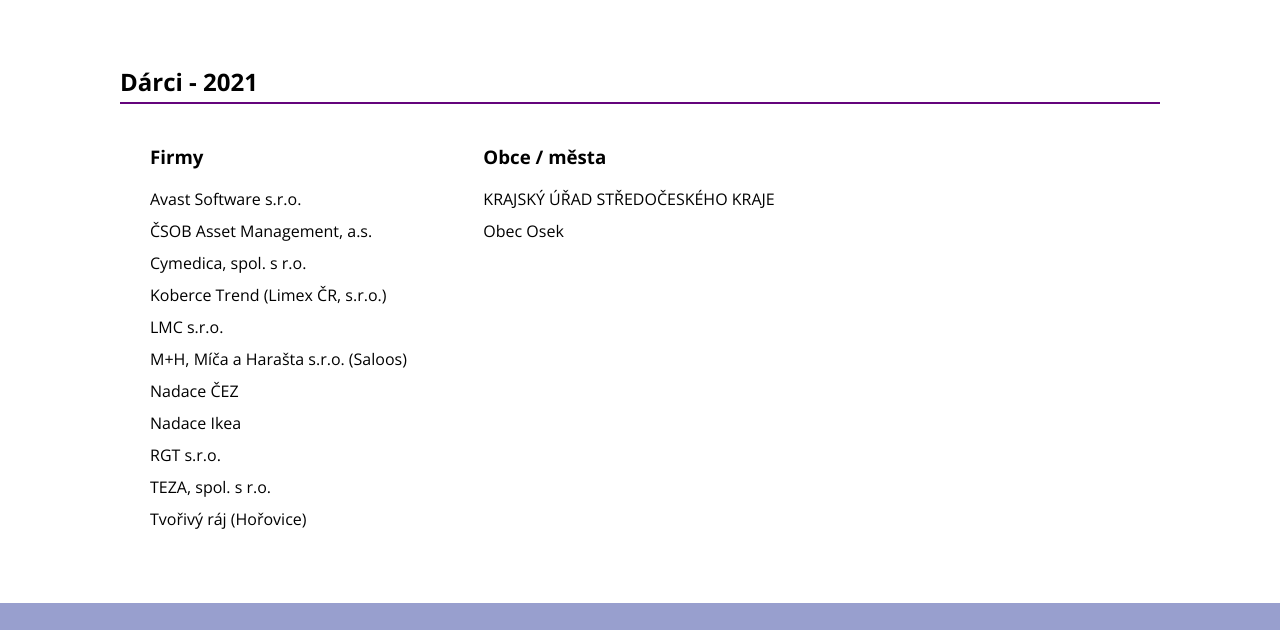
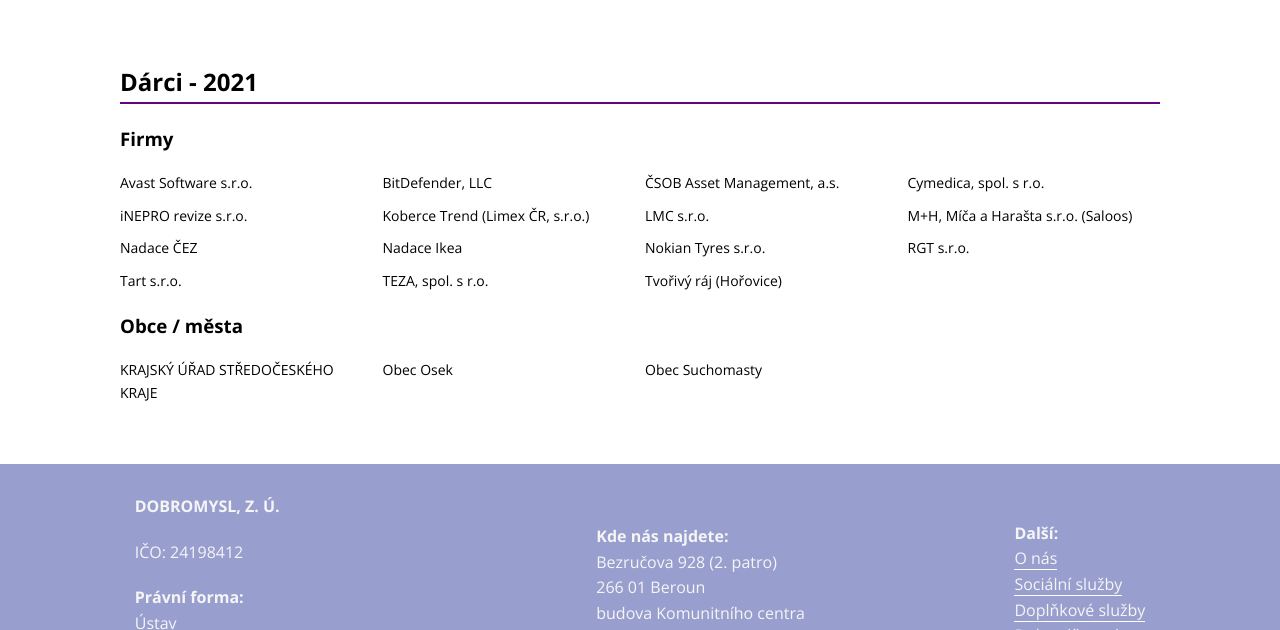
Before and after one commit to Kaczna/Projekt_Dobromysl, an Eleventy site: page partneri.html in a window 1280 px wide. Shown: the part 960-1590 px from the top of the page. Built offline with nearby package versions, Linux system fonts and the light colour scheme; Eleventy itself is replaced by a stand-in of ours; files that its build step writes are made by us from their sources.

Commit message:
Upraveno zarovnání partnerů

```diff
--- a/partneri.html
+++ b/partneri.html
@@ -8,19 +8,41 @@
 
 
   <section class="block">
+
+
     <h1 class="block__headline">Kdo nás podporuje</h1>
 
     <h2 class="partners__year">Dárci - 2021</h2>
 
-    <div class="block--grid block">
-      <div class="partners__field">
+    <!-- <div class="block--grid block">
+      <div class="partners__field"> -->
         <h3 class="partners__type">Firmy</h3>
 
-        {% for partner in partneri21 %}
+        <div class="partners__field">
+          <span class="partners__content partners__content--name">Avast Software s.r.o.</span>
+          <span class="partners__content partners__content--name">BitDefender, LLC</span>
+            <span class="partners__content partners__content--name">ČSOB Asset Management, a.s.</span>
+            <span class="partners__content partners__content--name">Cymedica, spol. s r.o.</span>
+            <span class="partners__content partners__content--name">iNEPRO revize s.r.o.</span>
+            <span class="partners__content partners__content--name">Koberce Trend (Limex ČR, s.r.o.)</span>
+            <span class="partners__content partners__content--name">LMC s.r.o.</span>
+            <span class="partners__content partners__content--name">M+H, Míča a Harašta s.r.o. (Saloos)</span>
+            <span class="partners__content partners__content--name">Nadace ČEZ</span>
+            <span class="partners__content partners__content--name">Nadace Ikea</span>
+            <span class="partners__content partners__content--name">Nokian Tyres s.r.o.</span>
+            <span class="partners__content partners__content--name">RGT s.r.o.</span>
+            <span class="partners__content partners__content--name">Tart s.r.o.</span>
+            <span class="partners__content partners__content--name">TEZA, spol. s r.o.</span>
+            <span class="partners__content partners__content--name">Tvořivý ráj (Hořovice)</span>
+        </div>
+
+
+        <!-- {% for partner in partneri21 %}
 
 
 
-        <p class="partners__name">{{ partner.firma }}</p>
+        <p class="partners__name">
+          {{ partner.firma }}</p>
 
 
 
@@ -36,7 +58,7 @@
 
         {% endfor %}
       </div>
-    </div>
+    </div>  -->
 
     <!-- <h2 class="partners__year">Dárci - 2019</h2>
 
@@ -71,4 +93,14 @@
         {% endfor %}
       </div>
     </div> -->
+
+    <h3 class="partners__type">Obce / města</h3>
+
+    <div class="partners__field">
+      <span class="partners__content partners__content--name">KRAJSKÝ ÚŘAD STŘEDOČESKÉHO KRAJE</span>
+        <span class="partners__content partners__content--name">Obec Osek</span>
+        <span class="partners__content partners__content--name">Obec Suchomasty</span>
+
+
+    </div>
   </section>
--- a/scss/_partners.scss
+++ b/scss/_partners.scss
@@ -22,12 +22,12 @@
 
 //PARTNEŘI KDO NÁS PODPORUJE
 
-.block--grid {
-  display: grid;
-  grid-template-columns: repeat(auto-fill, minmax(250px, 1fr));
-  gap: 20px;
-  text-align: left;
-}
+// .block--grid {
+//   display: grid;
+//   grid-template-columns: repeat(auto-fill, minmax(250px, 1fr));
+//   gap: 20px;
+//   text-align: left;
+// }
 
 .partners__year {
   text-align: left;
@@ -39,3 +39,21 @@
   line-height: 1;
 
 }
+
+.partners__type {
+  text-align: left;
+}
+
+.partners__field {
+  display: grid;
+  grid-template-columns: repeat(auto-fill, minmax(250px, 1fr));
+  gap: 10px;
+
+}
+
+.partners__content--name {
+  justify-items: left;
+  align-items: start;
+  text-align: left;
+  font-size: 14px;
+}
```
Also changed, not shown: css/style.css, 1 other file.
